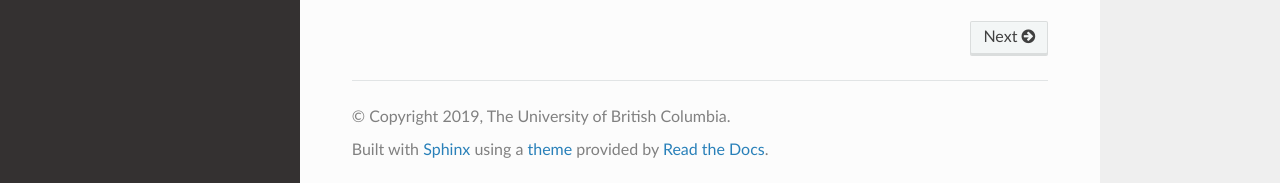
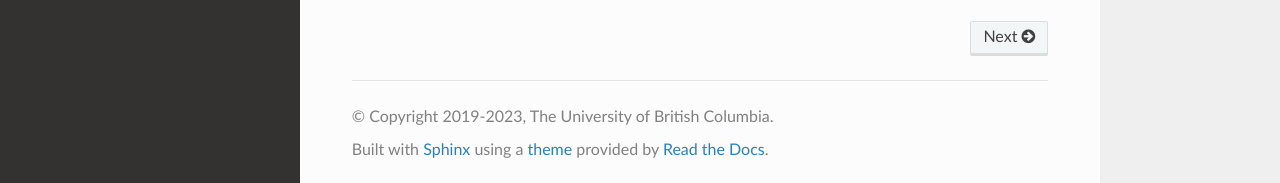
Before and after one commit to PavlidisLab/bioluigi, a Sphinx documentation site: the page built from docs/index.rst, in a window 1280 px wide and 900 px high, scrolled down 1621 px. Shown: the part 714-897 px from the top of the window. Built offline with Sphinx 7.4.7 and the Read the Docs theme 2.0.0, drawn with Linux system fonts in a browser that asks for light colours.

Commit message:
Update copyright year in docs

```diff
--- a/docs/conf.py
+++ b/docs/conf.py
@@ -37,7 +37,7 @@ luigi.parameter.Parameter.__repr__ = parameter_repr
 # -- Project information -----------------------------------------------------
 
 project = 'Bioluigi'
-copyright = '2019, The University of British Columbia'
+copyright = '2019-2023, The University of British Columbia'
 author = 'Guillaume Poirier-Morency'
 
 
```
